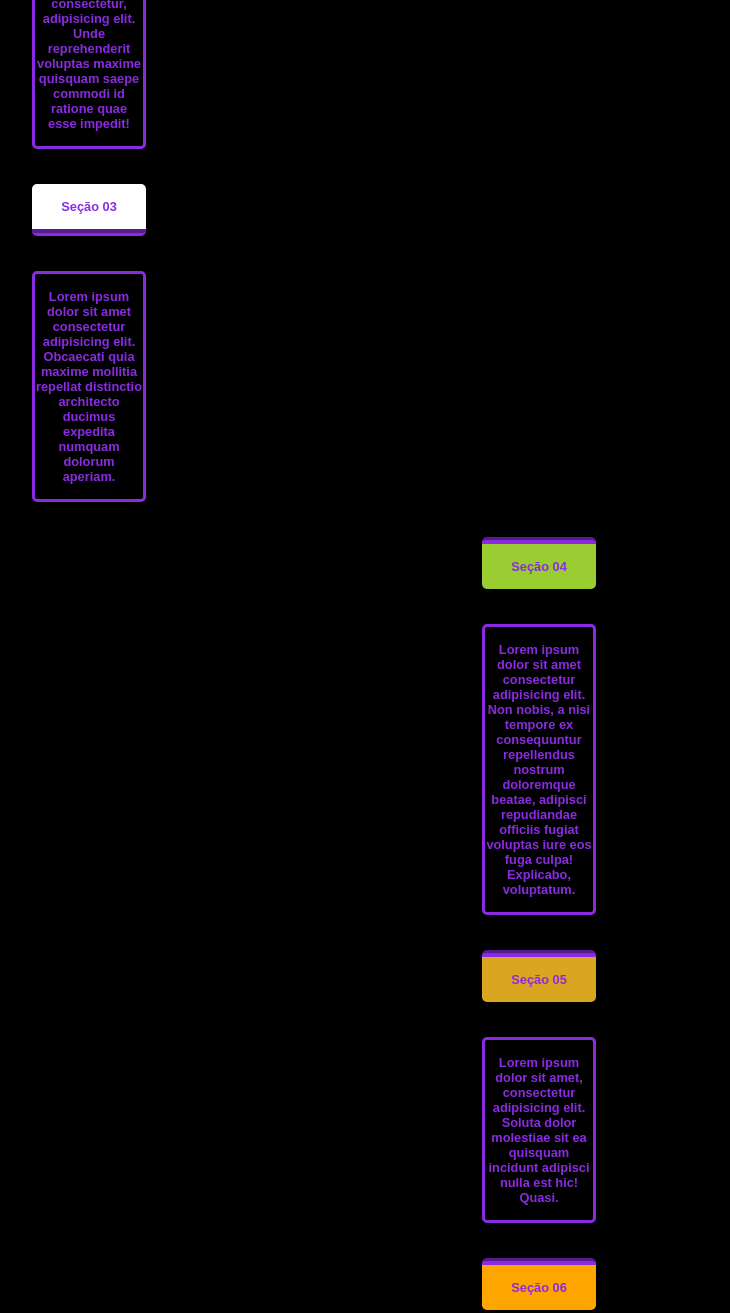
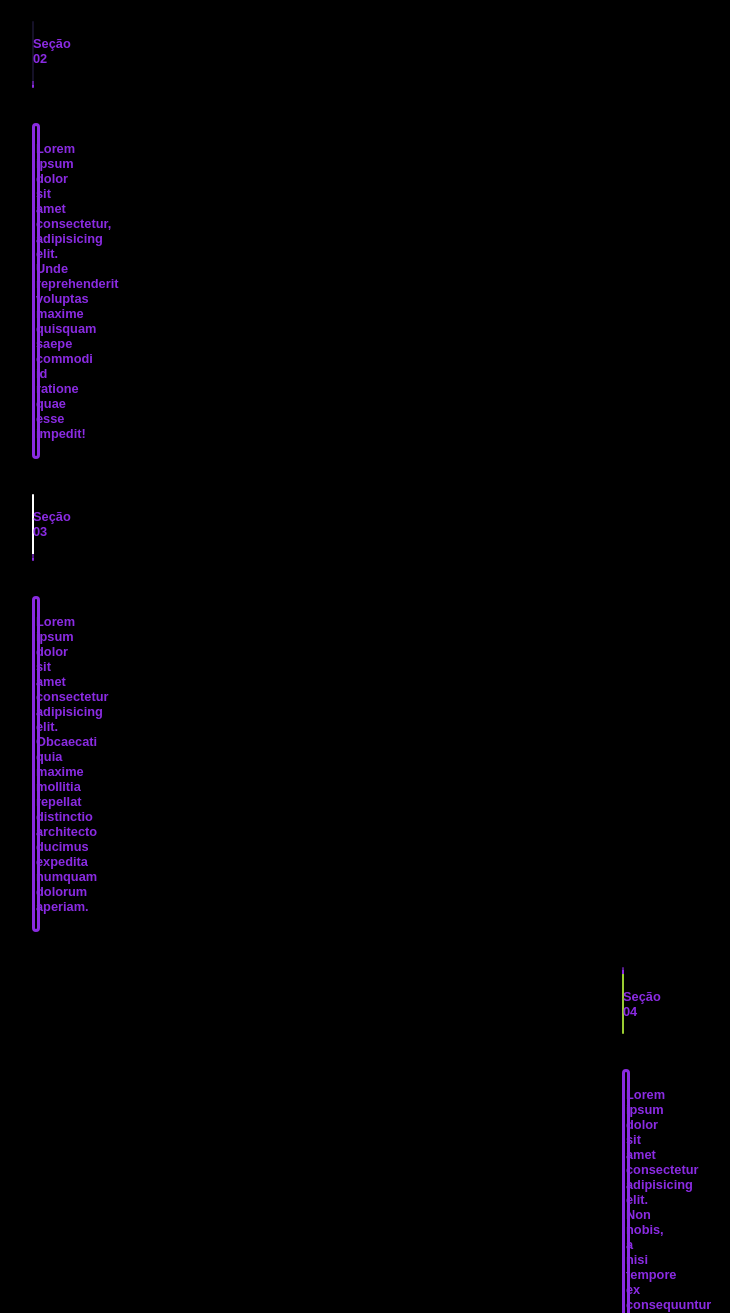
Before and after one commit to ErickShaco/Estudos-de-HTML-CSS, a plain HTML site: page Aulas/aula3.html in a window 1280 px wide. Shown: the part 620-1933 px from the top of the page, without its empty margins (326-1056 px from the left). Drawn offline with Linux system fonts and the light colour scheme.

Commit message:
ModelBox

```diff
--- a/style/Aula3.css
+++ b/style/Aula3.css
@@ -11,7 +11,9 @@ body{
     border-bottom: groove blueviolet 7px ;
     padding: 25px 50px;
     background-color: violet;
-    margin: 15px 350px;
+    margin-top: 15px;
+    margin-left: 350px;
+    margin-right: 350px;
     font-size: 3.5dvw;
 }
 .p2{
@@ -25,7 +27,7 @@ body{
     background-color: black;
     margin-top: 35px;
     margin-left: 350px;
-    margin-right: 800px;
+    margin-right: 940px;
     font-size: 1vw;
 }
 .p3{
@@ -39,7 +41,7 @@ body{
     background-color: black;
     margin-top: 35px;
     margin-left: 350px;
-    margin-right: 800px;
+    margin-right: 940px;
     font-size: 1vw;
 }
 .p4{
@@ -53,7 +55,7 @@ body{
     background-color: black;
     margin-top: 35px;
     margin-left: 350px;
-    margin-right: 800px;
+    margin-right: 940px;
     font-size: 1vw;
 }
 .p5{
@@ -66,7 +68,7 @@ body{
     padding: 15px 1px;
     background-color: black;
     margin-top: 35px;
-    margin-left: 800px;
+    margin-left: 940px;
     margin-right: 350px;
     font-size: 1vw;
 }
@@ -80,7 +82,7 @@ body{
     padding: 15px 1px;
     background-color: black;
     margin-top: 35px;
-    margin-left: 800px;
+    margin-left: 940px;
     margin-right: 350px;
     font-size: 1vw;
 }
@@ -94,7 +96,7 @@ body{
     padding: 15px 1px;
     background-color: black;
     margin-top: 35px;
-    margin-left: 800px;
+    margin-left: 940px;
     margin-right: 350px;
     font-size: 1vw;
 }
@@ -110,7 +112,7 @@ body{
     background-color: violet;
     margin-top: 35px;
     margin-left: 350px;
-    margin-right: 800px;
+    margin-right: 940px;
     font-size: 1vw;
 
 }
@@ -125,7 +127,7 @@ body{
     background-color:rgb(21, 17, 40);
     margin-top: 35px;
     margin-left: 350px;
-    margin-right: 800px;
+    margin-right: 940px;
     font-size: 1vw;
 
 }
@@ -140,7 +142,7 @@ body{
     background-color: white;
     margin-top: 35px;
     margin-left: 350px;
-    margin-right: 800px;
+    margin-right: 940px;
     font-size: 1vw;
 
 }
@@ -154,7 +156,7 @@ body{
     padding: 15px 1px;
     background-color: yellowgreen;
     margin-top: 35px;
-    margin-left: 800px;
+    margin-left: 940px;
     margin-right: 350px;
     font-size: 1vw;
 
@@ -169,7 +171,7 @@ body{
     padding: 15px 1px;
     background-color: goldenrod;
     margin-top: 35px;
-    margin-left: 800px;
+    margin-left: 940px;
     margin-right: 350px;
     font-size: 1vw;
 
@@ -184,7 +186,7 @@ body{
     padding: 15px 1px;
     background-color: orange;
     margin-top: 35px;
-    margin-left: 800px;
+    margin-left: 940px;
     margin-right: 350px;
     font-size: 1vw;
 
```
